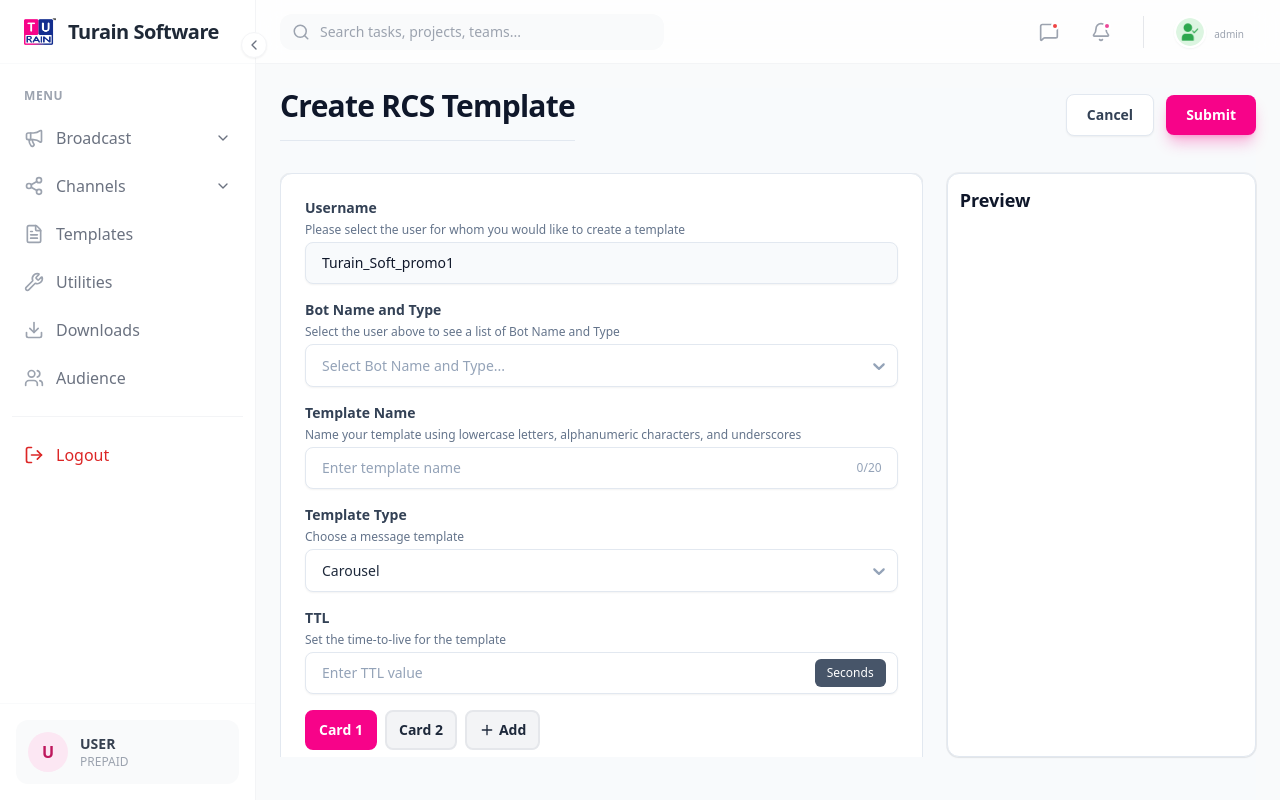
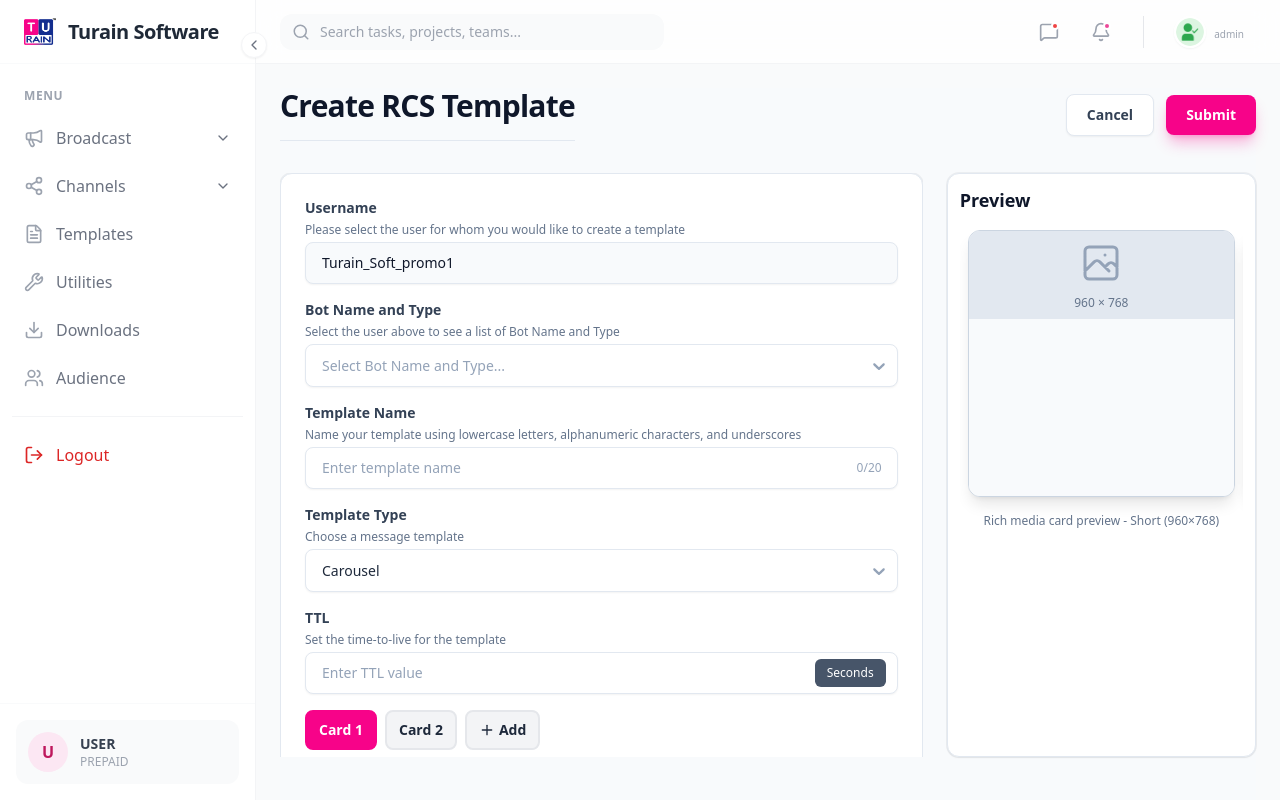
Before and after one commit to jhantu626/rcs-panel, a React (Vite) app: page /create-templates in a window 1280 px wide. Built offline with nearby package versions, Linux system fonts and the light colour scheme; sample sign-in values are in the browser's storage.

Commit message:
minor issue

```diff
--- a/src/pages/templates/CreateTemplates.jsx
+++ b/src/pages/templates/CreateTemplates.jsx
@@ -1,8 +1,8 @@
-import React, { useEffect, useState } from "react";
+import React, { useEffect, useState, useRef } from "react";
 import Select from "react-select";
 import { validateName } from "../../utils/validations";
 import AddBtnCard from "../../components/cards/AddBtnCard";
-import { Phone } from "lucide-react";
+import { Phone, ChevronLeft, ChevronRight } from "lucide-react";
 import { toast } from "react-toastify";
 import "react-date-range/dist/styles.css";
 import CarouselRatioButtonInput from "../../components/inputs/CarouselRatioButtonInput";
@@ -10,6 +10,7 @@ import TemplateStandardCard from "../../components/cards/TemplateStandardCard";
 import TemplateRichCard from "../../components/cards/TemplateRichCard";
 import { body } from "framer-motion/client";
 import TemplateCarouselCard from "../../components/cards/TemplateCarouselCard";
+import CarouselPreviewCard from "../../components/cards/CarouselPreviewCard";
 
 const options = [
   { value: "chocolate", label: "Chocolate" },
@@ -104,6 +105,18 @@ const customSelectStyles = {
 };
 
 const CreateTemplates = () => {
+  const scrollRef = useRef(null);
+
+  const scroll = (direction) => {
+    if (scrollRef.current) {
+      const scrollAmount = 300;
+      scrollRef.current.scrollBy({
+        left: direction === "left" ? -scrollAmount : scrollAmount,
+        behavior: "smooth",
+      });
+    }
+  };
+
   //STATE VARIABLES
   const [templateName, setTemplateName] = useState("");
   const [selectedTemplateType, setSelectedTemplateType] = useState(
@@ -745,6 +758,33 @@ const CreateTemplates = () => {
                 )}
               </>
             )}
+
+            {selectedTemplateType.value === "carousel" && (
+              <div className="relative w-full h-full flex items-center group">
+                <button
+                  onClick={() => scroll("left")}
+                  className="absolute left-2 z-10 p-2 bg-white/80 rounded-full shadow-md hover:bg-white transition-all opacity-0 group-hover:opacity-100 disabled:opacity-0"
+                >
+                  <ChevronLeft size={20} className="text-slate-600" />
+                </button>
+
+                <div
+                  ref={scrollRef}
+                  className="flex w-full h-full overflow-x-auto scroll-smooth snap-x snap-mandatory pb-4 px-1 [&::-webkit-scrollbar]:h-2 [&::-webkit-scrollbar-track]:bg-transparent [&::-webkit-scrollbar-thumb]:bg-slate-200 [&::-webkit-scrollbar-thumb]:rounded-full hover:[&::-webkit-scrollbar-thumb]:bg-slate-300"
+                >
+                  {carousel.map((item, index) => {
+                    return <CarouselPreviewCard card={item} />;
+                  })}
+                </div>
+
+                <button
+                  onClick={() => scroll("right")}
+                  className="absolute right-2 z-10 p-2 bg-white/80 rounded-full shadow-md hover:bg-white transition-all opacity-0 group-hover:opacity-100"
+                >
+                  <ChevronRight size={20} className="text-slate-600" />
+                </button>
+              </div>
+            )}
           </div>
         </div>
       </div>
```
